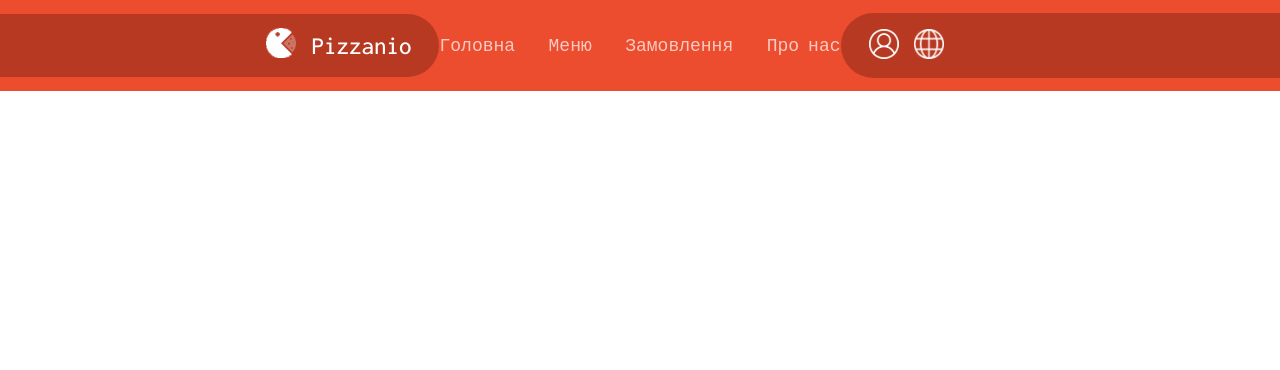
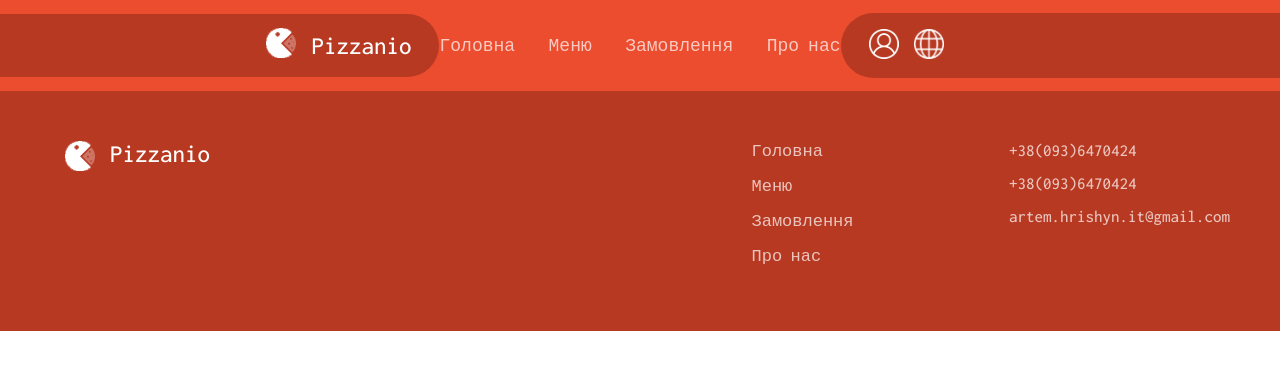
Before and after one commit to artemHrishyn/Pizza-Layout-Angular, an Angular app: page / in a window 1280 px wide. Shown: the top 370 px of the page. Built offline with nearby package versions, Linux system fonts and the light colour scheme.

Commit message:
add footer component

```diff
--- a/src/app/app.component.html
+++ b/src/app/app.component.html
@@ -1 +1,2 @@
 <piz-header></piz-header>
+<piz-footer></piz-footer>
--- a/src/app/app.component.ts
+++ b/src/app/app.component.ts
@@ -2,6 +2,7 @@ import { Component } from '@angular/core';
 import { CommonModule } from '@angular/common';
 import { RouterOutlet } from '@angular/router';
 import { HeaderComponent } from './components/main-block/header/header.component';
+import { FooterComponent } from './components/main-block/footer/footer.component';
 
 @Component({
   selector: 'piz-root',
@@ -9,7 +10,8 @@ import { HeaderComponent } from './components/main-block/header/header.component
   imports: [
     CommonModule,
     RouterOutlet,
-    HeaderComponent
+    HeaderComponent,
+    FooterComponent
   ],
   templateUrl: './app.component.html',
   styleUrl: './app.component.scss'
--- /dev/null
+++ b/src/app/components/main-block/footer/footer.component.html
@@ -0,0 +1,19 @@
+<div>
+    <ul class="logo">
+        <li><img src="../../../../assets/image/logo.svg" alt="logo"></li>
+        <li>Pizzanio</li>
+    </ul>
+
+    <ul class="navig">
+        <li>Головна</li>
+        <li>Меню</li>
+        <li>Замовлення</li>
+        <li>Про нас</li>
+    </ul>
+
+    <ul class="navig">
+        <li><a href="tel:+380936470424">+38(093)6470424</a></li>
+        <li><a href="tel:+380936470424">+38(093)6470424</a></li>
+        <li><a href="mailto:artem.hrishyn.it&#64;gmail.com">artem.hrishyn.it&#64;gmail.com</a></li>
+    </ul>
+</div>
--- /dev/null
+++ b/src/app/components/main-block/footer/footer.component.scss
@@ -0,0 +1,53 @@
+$bgBlock: #b83922;
+$color: hsla(0, 0%, 100%, 0.7);
+
+:host{
+    padding: 50px;
+    background-color: $bgBlock;
+    display: flex;
+
+    div{
+        display: flex;
+        justify-content: space-between;
+        max-width: 1200px;
+        width: 100%;
+        margin: auto;
+    }
+}
+
+ul{
+    list-style: none;
+}
+
+img{
+    max-width: 30px;
+}
+
+.logo{
+    display: flex;
+    max-width: 546px;
+    width: 100%;
+
+    li{
+        font-size: 25px;
+        margin-left: 15px;
+    }
+}
+
+.navig{
+
+    li{
+        cursor: pointer;
+        margin-bottom: 15px;
+    }
+
+    li, a{
+        color: hsla(0, 0%, 100%, 0.7);
+        font-size: 17px;
+        text-decoration: none;
+
+        &:hover{
+            color: #fff;
+        }
+    }
+}
```
Also changed, not shown: src/app/components/main-block/footer/footer.component.ts (added, +12 -0 lines).
